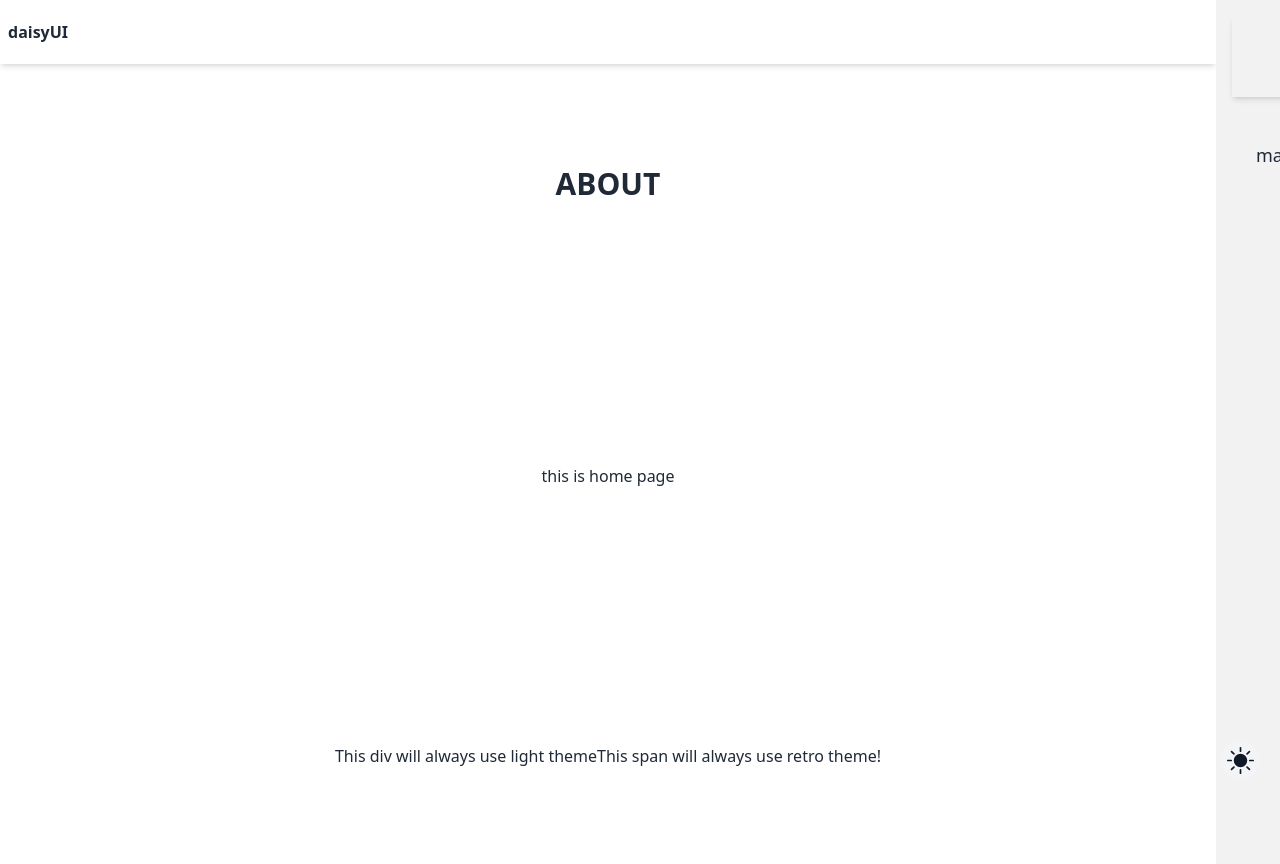
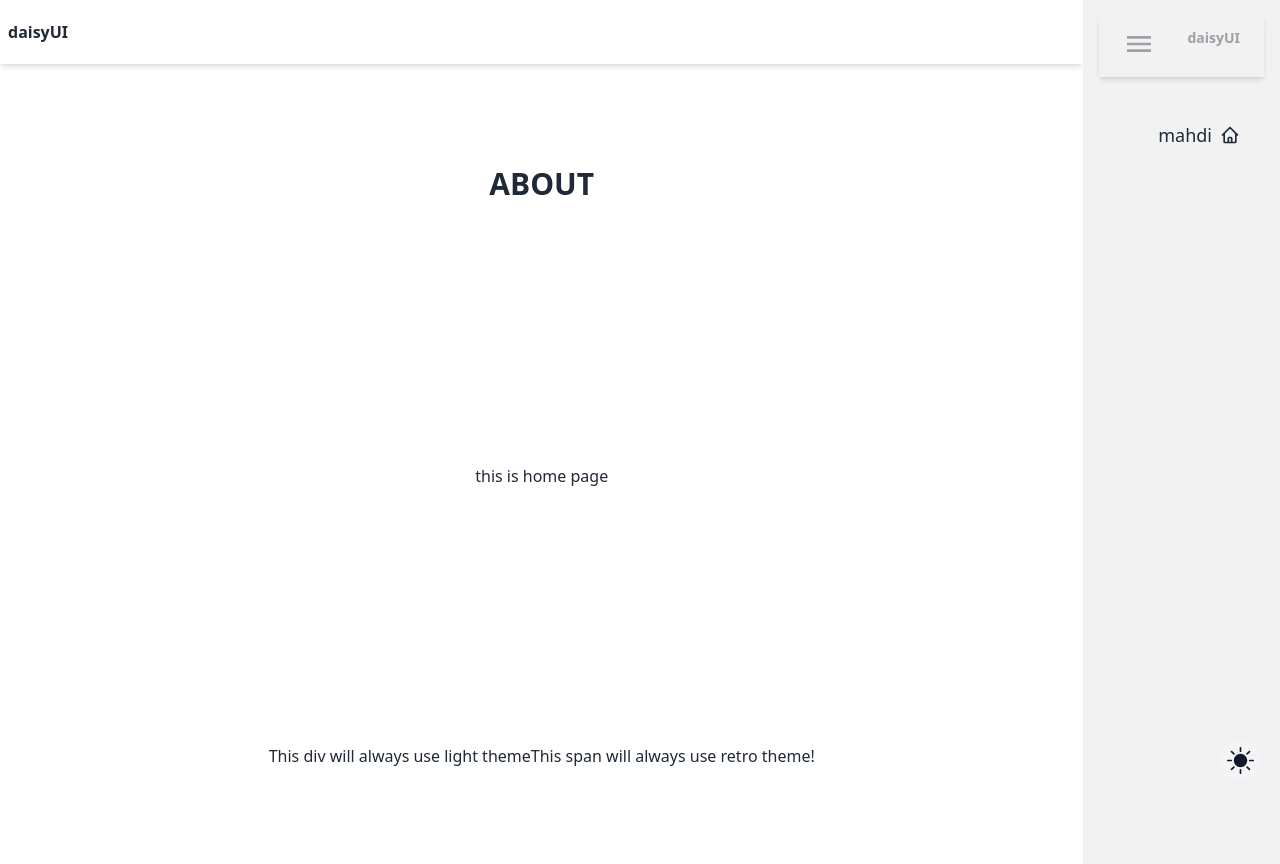
Before and after one commit to Mahdi19980/StarterLaout-next, a Next.js app: page / in a window 1280 px wide. Built offline with nearby package versions, Linux system fonts and the light colour scheme.

Commit message:
some changes

```diff
--- a/app/components/drawer.jsx
+++ b/app/components/drawer.jsx
@@ -9,8 +9,13 @@ const SideBar = () => {
       >
         {/* Sidebar content here */}
 
-        <li className="flex menu-title  justify-between text-justify mb-8 shadow-md">
-          <div className="">
+        <li className=" menu-title justify-between pl-0 text-justify mb-8 shadow-md">
+          <div className="flex items-start ">
+            <div className="flex  items-center">
+              <p className="ui font-bold">UI</p>
+              <p className="daisy font-bold">daisy</p>
+            </div>
+            <div className="mr-8">
               <label className=" swap swap-rotate">
                 {/* this hidden checkbox controls the state */}
                 <input type="checkbox" />
@@ -38,9 +43,6 @@ const SideBar = () => {
                 </svg>
               </label>
             </div>
-          <div className="flex  items-center">
-            <p className="daisy font-bold">daisy</p>
-            <p className="ui font-bold">UI</p>
           </div>
         </li>
 
--- a/app/components/sideBar/sidebar.css
+++ b/app/components/sideBar/sidebar.css
@@ -8,9 +8,9 @@
 
         }
 
-        .sidebar {
+        /* .sidebar {
         width: 5vw !important;
 
-        }
+        } */
 
 }
```
Lines whose indentation alone changed are shown as unchanged.
